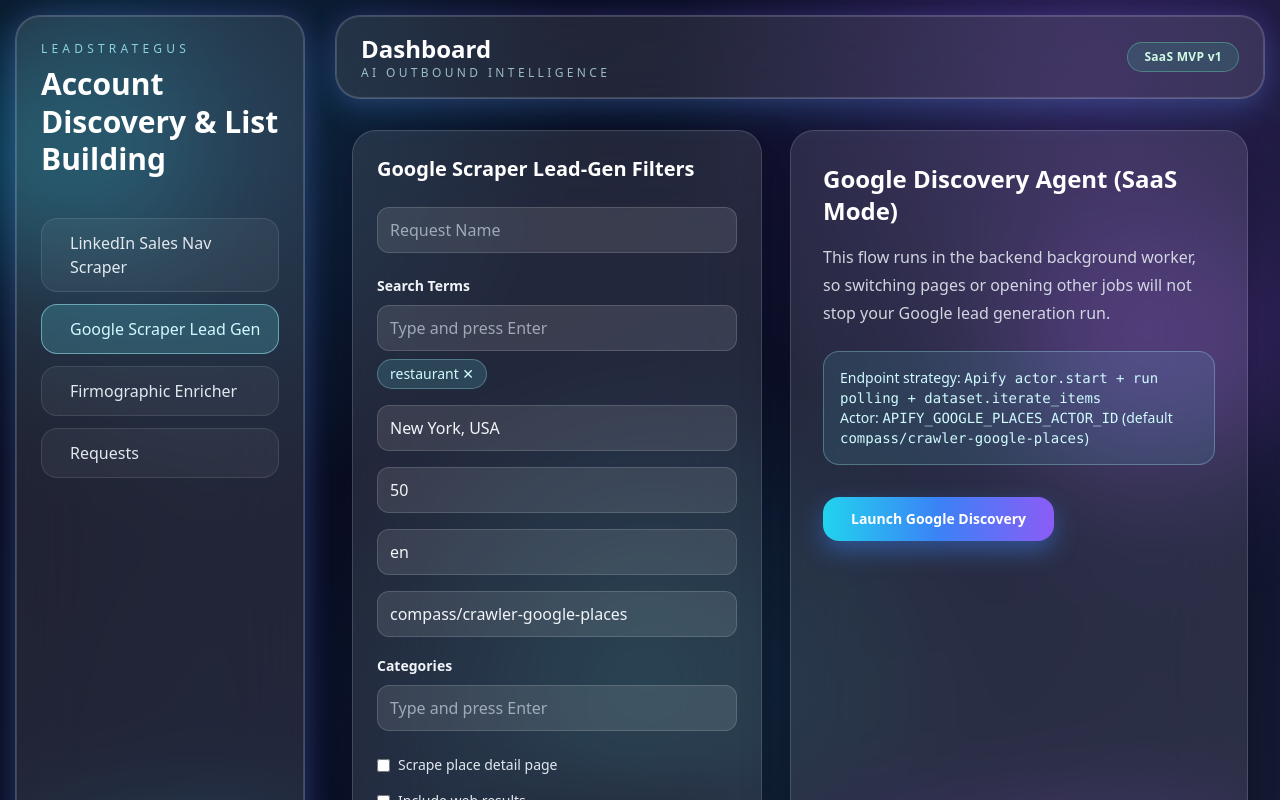
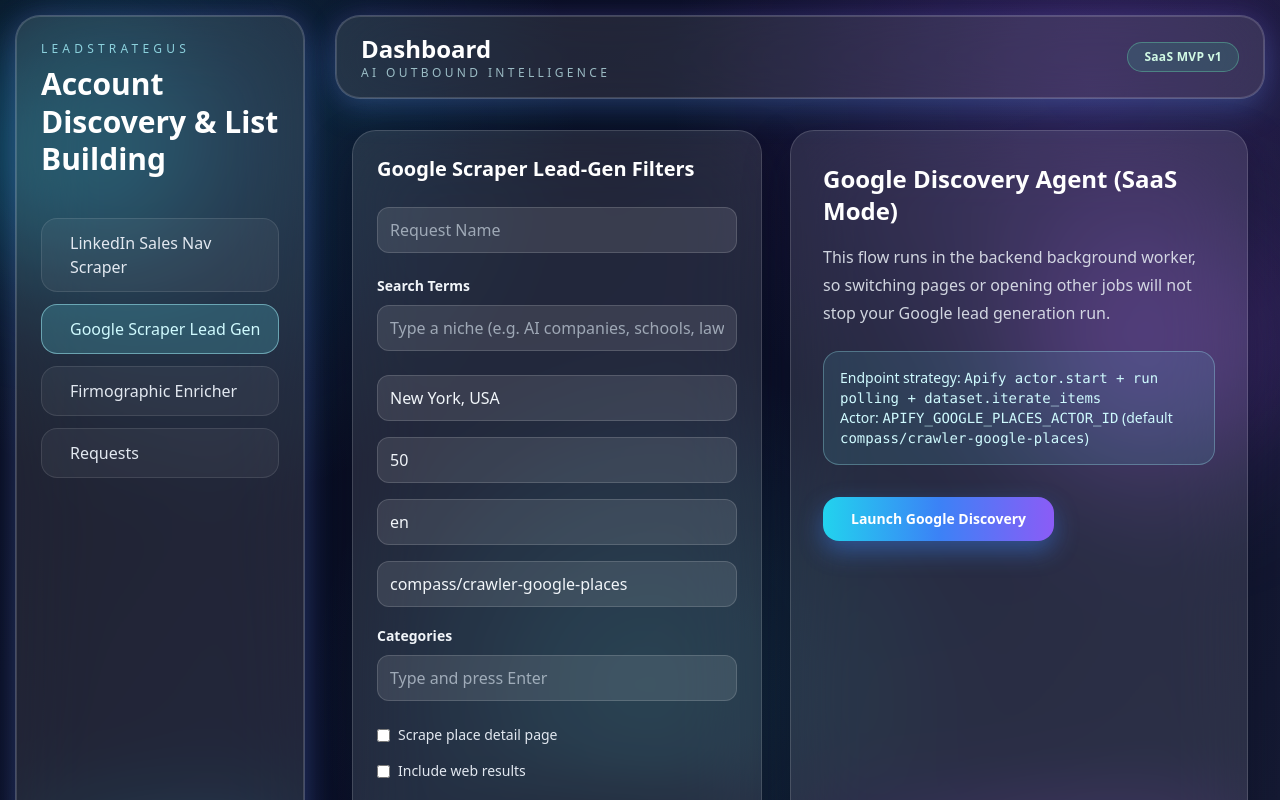
Before and after one commit to kiruba11k/Account-Building-Agents-SAAS, a React (Vite) app in the folder frontend/: page /google in a window 1280 px wide. Shown: the top 800 px of the page. Built offline with nearby package versions, Linux system fonts and the light colour scheme.

Commit message:
Allow Google search terms beyond restaurant defaults

```diff
--- a/frontend/src/components/MultiValueInput.jsx
+++ b/frontend/src/components/MultiValueInput.jsx
@@ -1,6 +1,6 @@
 import { useState } from "react";
 
-export default function MultiValueInput({ label, values, setValues }) {
+export default function MultiValueInput({ label, values, setValues, placeholder = "Type and press Enter" }) {
   const [input, setInput] = useState("");
 
   const addValue = (e) => {
@@ -29,7 +29,7 @@
         value={input}
         onChange={(e) => setInput(e.target.value)}
         onKeyDown={addValue}
-        placeholder="Type and press Enter"
+        placeholder={placeholder}
         className="w-full rounded-xl border border-white/15 bg-white/10 px-3 py-2.5 text-slate-100 placeholder:text-slate-300/70 focus:border-cyan-300/70 focus:outline-none"
       />
 
--- a/frontend/src/pages/GoogleAgent.jsx
+++ b/frontend/src/pages/GoogleAgent.jsx
@@ -30,7 +30,7 @@
 export default function GoogleAgent() {
   const navigate = useNavigate();
   const [loading, setLoading] = useState(false);
-  const [searchTerms, setSearchTerms] = useState(["restaurant"]);
+  const [searchTerms, setSearchTerms] = useState([]);
   const [categories, setCategories] = useState([]);
   const [activeRequest, setActiveRequest] = useState(null);
   const [formData, setFormData] = useState(defaultForm);
@@ -129,7 +129,12 @@
         />
 
         <div className="mt-5 space-y-4">
-          <MultiValueInput label="Search Terms" values={searchTerms} setValues={setSearchTerms} />
+          <MultiValueInput
+            label="Search Terms"
+            values={searchTerms}
+            setValues={setSearchTerms}
+            placeholder="Type a niche (e.g. AI companies, schools, law firms) and press Enter"
+          />
           <input
             name="location"
             value={formData.location}
```
Also changed, not shown: 1 other file (tests, documents, lock files or other folders).
